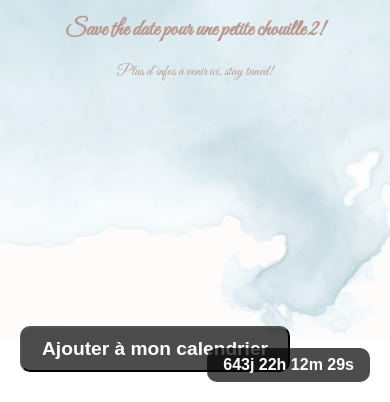
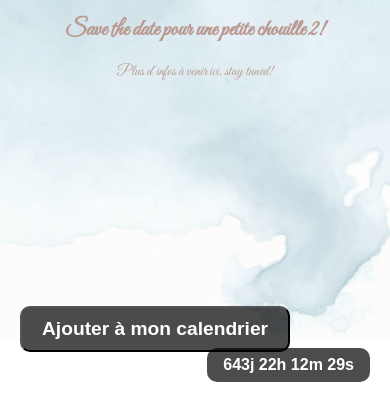
Before and after one commit to EleAmo/SaveTheDate, a plain HTML site: page index.html in a window 390 px wide. Shown: the part 442-844 px from the top of the page. Drawn offline with Linux system fonts and the light colour scheme.

Commit message:
Update styles.css

```diff
--- a/styles.css
+++ b/styles.css
@@ -399,7 +399,7 @@ video {
     }
 
     .bottom-left-button {
-        margin-bottom: 10px; /* Marge entre le bouton et le compte à rebours */
+        margin-bottom: 30px; /* Marge entre le bouton et le compte à rebours */
     }
 
     .countdown {
```
